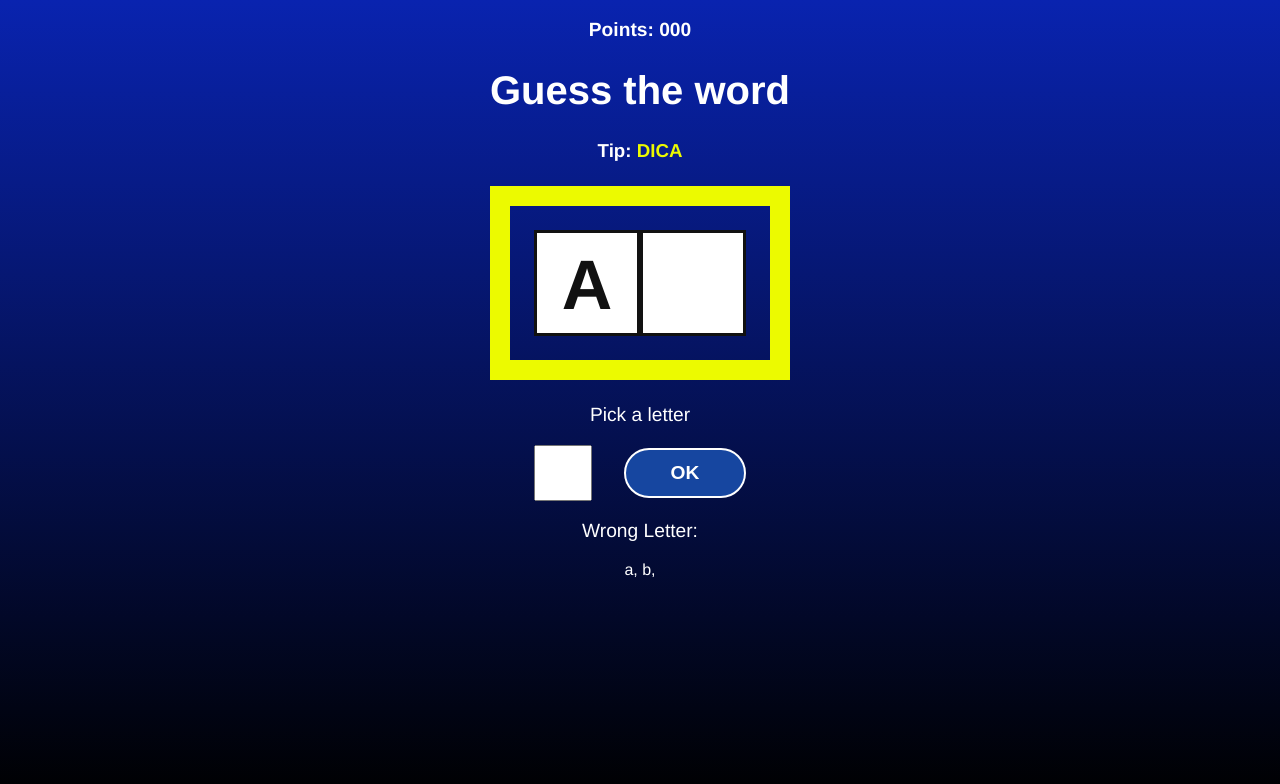
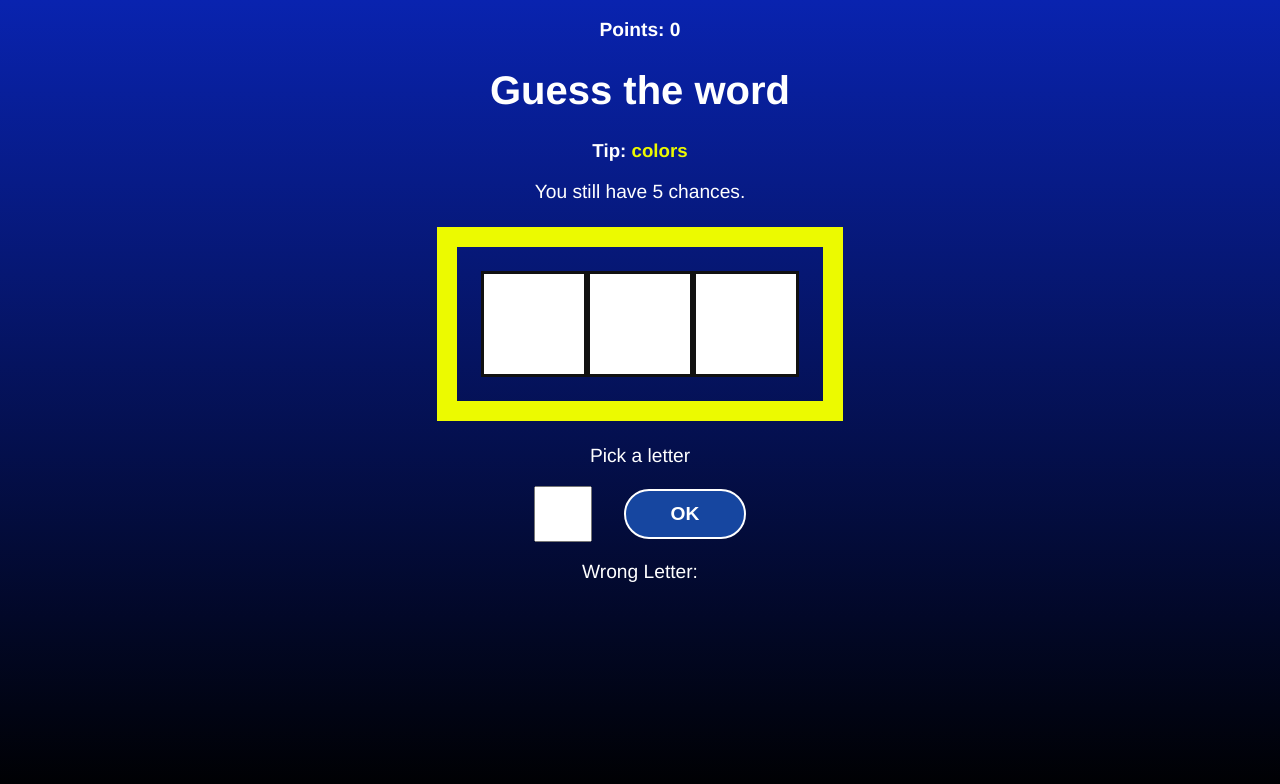
Before and after one commit to MaraisaFerreira/secret_word_game, a React (Vite) app: page / in a window 1280 px wide. Both pictures are taken after a click on the button "START GAME". Shown: the top 784 px of the page. Built offline with nearby package versions, Linux system fonts and the light colour scheme.

Commit message:
fill template

```diff
--- a/src/App.jsx
+++ b/src/App.jsx
@@ -23,6 +23,11 @@ function App() {
 	const [pickedWord, setPickedWord] = useState('');
 	const [pickedCategory, setPickedCategory] = useState('');
 	const [letters, setLetters] = useState(['']);
+
+	const [guessedLetters, setGuessedLetters] = useState([]);
+	const [wrongLetters, setWrongLetters] = useState([]);
+	const [chances, setChances] = useState(5);
+	const [score, setScore] = useState(0);
 
 	const startGame = () => {
 		/* category */
@@ -52,7 +57,18 @@ function App() {
 	return (
 		<div className='App'>
 			{gameStage == stages[0].name && <StartScreen startGame={startGame} />}
-			{gameStage == stages[1].name && <GameScreen verify={verifyLetter} />}
+			{gameStage == stages[1].name && (
+				<GameScreen
+					verify={verifyLetter}
+					pickedCategory={pickedCategory}
+					pickedWord={pickedWord}
+					letters={letters}
+					guessedLetters={guessedLetters}
+					wrongLetters={wrongLetters}
+					chances={chances}
+					score={score}
+				/>
+			)}
 			{gameStage == stages[2].name && <GameOver end={endGame} />}
 		</div>
 	);
--- a/src/components/GameScreen.jsx
+++ b/src/components/GameScreen.jsx
@@ -1,18 +1,35 @@
 import './GameScreen.css';
 
-const GameScreen = ({ verify }) => {
+const GameScreen = ({
+	verify,
+	pickedCategory,
+	pickedWord,
+	letters,
+	guessedLetters,
+	wrongLetters,
+	chances,
+	score,
+}) => {
 	return (
 		<div className='game_container'>
 			<p className='points'>
-				<span>Points: 000</span>
+				<span>Points: {score}</span>
 			</p>
 			<h1>Guess the word</h1>
 			<h3 className='tip'>
-				Tip: <span>DICA</span>
+				Tip: <span>{pickedCategory}</span>
 			</h3>
+			<p>You still have {chances} chances.</p>
 			<div className='word_container'>
-				<span className='letter'>A</span>
-				<span className='blank'></span>
+				{letters.map((letter, i) =>
+					guessedLetters.includes(letters) ? (
+						<span key={i} className='letter'>
+							{letter}
+						</span>
+					) : (
+						<span key={i} className='blank'></span>
+					),
+				)}
 			</div>
 			<div className='letter_container'>
 				<p>Pick a letter</p>
@@ -22,9 +39,12 @@ const GameScreen = ({ verify }) => {
 				</form>
 			</div>
 			<div className='wrong_letter'>
-				<p>Wrong Letter: </p>
-				<span>a, </span>
-				<span>b, </span>
+				<p>
+					Wrong Letter:
+					{wrongLetters.map((letter) => (
+						<span>{letter.toUpperCase()},</span>
+					))}
+				</p>
 			</div>
 		</div>
 	);
```
